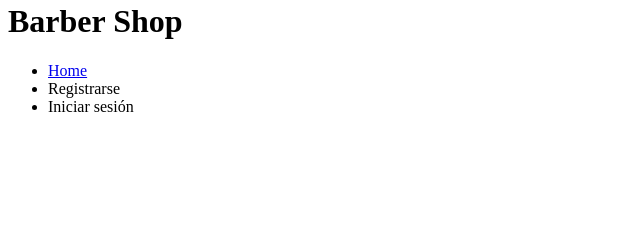
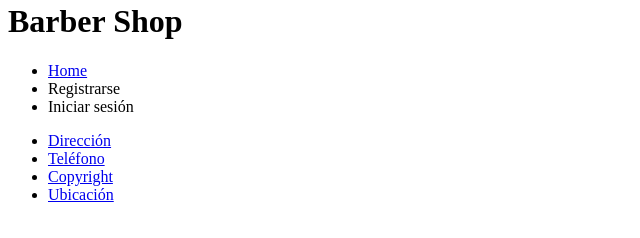
Before and after one commit to IsaccHQ/BarberShop, a plain HTML site: page index.html in a window 1280 px wide. Shown: the part 530-768 px from the top of the page, without its empty margins (0-640 px from the left). Drawn offline with Linux system fonts and the light colour scheme.

Commit message:
Se agregó la estructura del footer

```diff
--- a/index.html
+++ b/index.html
@@ -31,7 +31,12 @@
 
         <!-- Footer -->
         <footer>
-
+            <ul class="footer_list">
+                <li class="list_item_footer"><a href="#">Dirección</a></li>
+                <li class="list_item_footer"><a href="#">Teléfono</a></li>
+                <li class="list_item_footer"><a href="#">Copyright</a></li>
+                <li class="list_item_footer"><a href="#">Ubicación</a></li>
+            </ul>
         </footer>
 
     </div>
```
